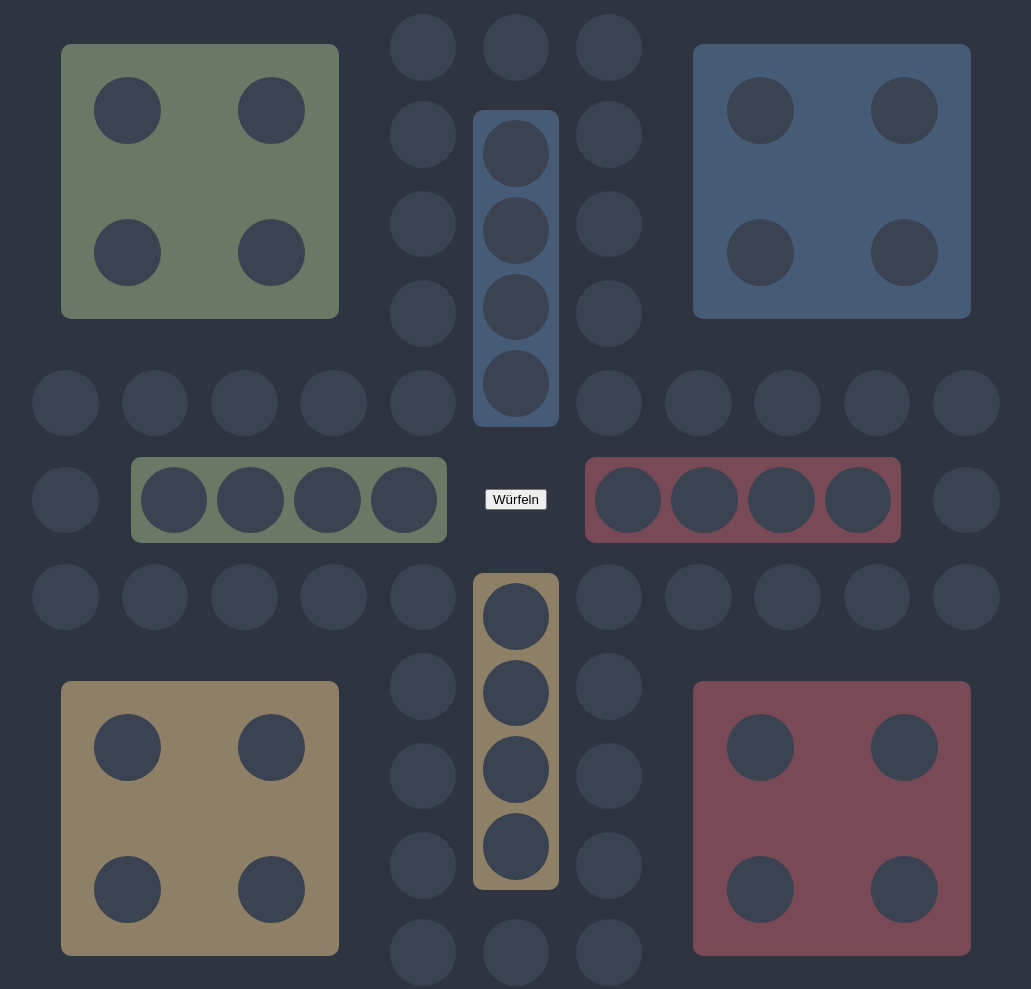
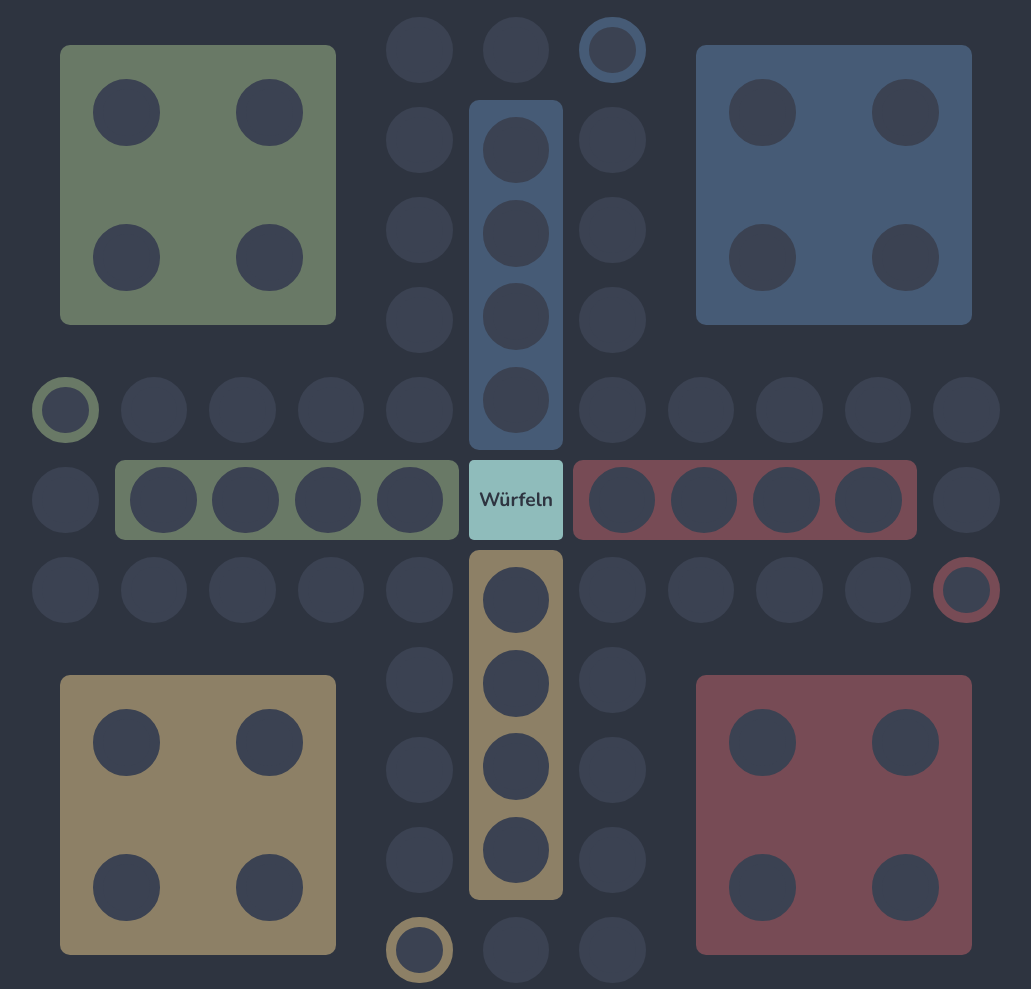
Before and after one commit to mikareich/mensch-aergere-dich-nicht, a website built with webpack: page src/index.html in a window 1280 px wide. Shown: the whole page, without its empty margins (124-1155 px from the left). Built offline with nearby package versions, Linux system fonts and the light colour scheme.

Commit message:
finsih design

```diff
--- a/src/index.html
+++ b/src/index.html
@@ -6,240 +6,96 @@
   </head>
   <body>
     <div class="playing-field">
-      <div class="base baseA">
-        <div class="field">
-          <div class="player-container"></div>
-        </div>
-        <div class="field">
-          <div class="player-container"></div>
-        </div>
-        <div class="field">
-          <div class="player-container"></div>
-        </div>
-        <div class="field">
-          <div class="player-container"></div>
-        </div>
+      <div class="base baseA playerA-dark">
+        <div class="field"></div>
+        <div class="field"></div>
+        <div class="field"></div>
+        <div class="field"></div>
       </div>
-      <div class="base baseB">
-        <div class="field">
-          <div class="player-container"></div>
-        </div>
-        <div class="field">
-          <div class="player-container"></div>
-        </div>
-        <div class="field">
-          <div class="player-container"></div>
-        </div>
-        <div class="field">
-          <div class="player-container"></div>
-        </div>
+      <div class="base baseB playerB-dark">
+        <div class="field"></div>
+        <div class="field"></div>
+        <div class="field"></div>
+        <div class="field"></div>
       </div>
-      <div class="base baseC">
-        <div class="field">
-          <div class="player-container"></div>
-        </div>
-        <div class="field">
-          <div class="player-container"></div>
-        </div>
-        <div class="field">
-          <div class="player-container"></div>
-        </div>
-        <div class="field">
-          <div class="player-container"></div>
-        </div>
+      <div class="base baseC playerC-dark">
+        <div class="field"></div>
+        <div class="field"></div>
+        <div class="field"></div>
+        <div class="field"></div>
       </div>
-      <div class="base baseD">
-        <div class="field">
-          <div class="player-container"></div>
-        </div>
-        <div class="field">
-          <div class="player-container"></div>
-        </div>
-        <div class="field">
-          <div class="player-container"></div>
-        </div>
-        <div class="field">
-          <div class="player-container"></div>
-        </div>
+      <div class="base baseD playerD-dark">
+        <div class="field"></div>
+        <div class="field"></div>
+        <div class="field"></div>
+        <div class="field"></div>
       </div>
-      <div class="destination destinationA">
-        <div class="field">
-          <div class="player-container"></div>
-        </div>
-        <div class="field">
-          <div class="player-container"></div>
-        </div>
-        <div class="field">
-          <div class="player-container"></div>
-        </div>
-        <div class="field">
-          <div class="player-container"></div>
-        </div>
+      <div class="destination column destinationA playerA-dark">
+        <div class="field"></div>
+        <div class="field"></div>
+        <div class="field"></div>
+        <div class="field"></div>
       </div>
-      <div class="destination destinationB">
-        <div class="field">
-          <div class="player-container"></div>
-        </div>
-        <div class="field">
-          <div class="player-container"></div>
-        </div>
-        <div class="field">
-          <div class="player-container"></div>
-        </div>
-        <div class="field">
-          <div class="player-container"></div>
-        </div>
+      <div class="destination destinationB playerB-dark">
+        <div class="field"></div>
+        <div class="field"></div>
+        <div class="field"></div>
+        <div class="field"></div>
       </div>
-      <div class="destination destinationC">
-        <div class="field">
-          <div class="player-container"></div>
-        </div>
-        <div class="field">
-          <div class="player-container"></div>
-        </div>
-        <div class="field">
-          <div class="player-container"></div>
-        </div>
-        <div class="field">
-          <div class="player-container"></div>
-        </div>
+      <div class="destination column destinationC playerC-dark">
+        <div class="field"></div>
+        <div class="field"></div>
+        <div class="field"></div>
+        <div class="field"></div>
       </div>
-      <div class="destination destinationD">
-        <div class="field">
-          <div class="player-container"></div>
-        </div>
-        <div class="field">
-          <div class="player-container"></div>
-        </div>
-        <div class="field">
-          <div class="player-container"></div>
-        </div>
-        <div class="field">
-          <div class="player-container"></div>
-        </div>
+      <div class="destination destinationD playerD-dark">
+        <div class="field"></div>
+        <div class="field"></div>
+        <div class="field"></div>
+        <div class="field"></div>
       </div>
       <button class="button">Würfeln</button>
 
-      <div class="field">
-        <div class="player-container"></div>
-      </div>
-      <div class="field">
-        <div class="player-container"></div>
-      </div>
-      <div class="field">
-        <div class="player-container"></div>
-      </div>
-      <div class="field">
-        <div class="player-container"></div>
-      </div>
-      <div class="field">
-        <div class="player-container"></div>
-      </div>
-      <div class="field">
-        <div class="player-container"></div>
-      </div>
-      <div class="field">
-        <div class="player-container"></div>
-      </div>
-      <div class="field">
-        <div class="player-container"></div>
-      </div>
-      <div class="field">
-        <div class="player-container"></div>
-      </div>
-      <div class="field">
-        <div class="player-container"></div>
-      </div>
-      <div class="field">
-        <div class="player-container"></div>
-      </div>
-      <div class="field">
-        <div class="player-container"></div>
-      </div>
-      <div class="field">
-        <div class="player-container"></div>
-      </div>
-      <div class="field">
-        <div class="player-container"></div>
-      </div>
-      <div class="field">
-        <div class="player-container"></div>
-      </div>
-      <div class="field">
-        <div class="player-container"></div>
-      </div>
-      <div class="field">
-        <div class="player-container"></div>
-      </div>
-      <div class="field">
-        <div class="player-container"></div>
-      </div>
-      <div class="field">
-        <div class="player-container"></div>
-      </div>
-      <div class="field">
-        <div class="player-container"></div>
-      </div>
-      <div class="field">
-        <div class="player-container"></div>
-      </div>
-      <div class="field">
-        <div class="player-container"></div>
-      </div>
-      <div class="field">
-        <div class="player-container"></div>
-      </div>
-      <div class="field">
-        <div class="player-container"></div>
-      </div>
-      <div class="field">
-        <div class="player-container"></div>
-      </div>
-      <div class="field">
-        <div class="player-container"></div>
-      </div>
-      <div class="field">
-        <div class="player-container"></div>
-      </div>
-      <div class="field">
-        <div class="player-container"></div>
-      </div>
-      <div class="field">
-        <div class="player-container"></div>
-      </div>
-      <div class="field">
-        <div class="player-container"></div>
-      </div>
-      <div class="field">
-        <div class="player-container"></div>
-      </div>
-      <div class="field">
-        <div class="player-container"></div>
-      </div>
-      <div class="field">
-        <div class="player-container"></div>
-      </div>
-      <div class="field">
-        <div class="player-container"></div>
-      </div>
-      <div class="field">
-        <div class="player-container"></div>
-      </div>
-      <div class="field">
-        <div class="player-container"></div>
-      </div>
-      <div class="field">
-        <div class="player-container"></div>
-      </div>
-      <div class="field">
-        <div class="player-container"></div>
-      </div>
-      <div class="field">
-        <div class="player-container"></div>
-      </div>
-      <div class="field">
-        <div class="player-container"></div>
-      </div>
+      <div class="field" id="38"></div>
+      <div class="field" id="39"></div>
+      <div class="field startA" id="0"></div>
+      <div class="field" id="37"></div>
+      <div class="field" id="1"></div>
+      <div class="field" id="36"></div>
+      <div class="field" id="2"></div>
+      <div class="field" id="35"></div>
+      <div class="field" id="3"></div>
+      <div class="field startD" id="30"></div>
+      <div class="field" id="31"></div>
+      <div class="field" id="32"></div>
+      <div class="field" id="33"></div>
+      <div class="field" id="34"></div>
+      <div class="field" id="4"></div>
+      <div class="field" id="5"></div>
+      <div class="field" id="6"></div>
+      <div class="field" id="7"></div>
+      <div class="field" id="8"></div>
+      <div class="field" id="29"></div>
+      <div class="field" id="9"></div>
+      <div class="field" id="28"></div>
+      <div class="field" id="27"></div>
+      <div class="field" id="26"></div>
+      <div class="field" id="25"></div>
+      <div class="field" id="24"></div>
+      <div class="field" id="14"></div>
+      <div class="field" id="13"></div>
+      <div class="field" id="12"></div>
+      <div class="field" id="11"></div>
+      <div class="field startB" id="10"></div>
+      <div class="field" id="23"></div>
+      <div class="field" id="15"></div>
+      <div class="field" id="22"></div>
+      <div class="field" id="16"></div>
+      <div class="field" id="21"></div>
+      <div class="field" id="17"></div>
+      <div class="field startC" id="20"></div>
+      <div class="field" id="19"></div>
+      <div class="field" id="18"></div>
     </div>
   </body>
 </html>
--- a/src/style.scss
+++ b/src/style.scss
@@ -1,3 +1,4 @@
+@import url('https://fonts.googleapis.com/css2?family=Nunito:wght@700&display=swap');
 @import './nord.scss';
 
 * {
@@ -8,6 +9,10 @@ $playerA: $nord10;
 $playerB: $nord11;
 $playerC: $nord13;
 $playerD: $nord14;
+$playerA-dark: #465b76;
+$playerB-dark: #774b55;
+$playerC-dark: #8d8066;
+$playerD-dark: #697966;
 html,
 body {
   height: 100vh;
@@ -15,6 +20,7 @@ body {
   display: grid;
   place-items: center;
   background-color: $nord0;
+  font-family: 'Nunito', sans-serif;
 }
 
 .playing-field {
@@ -53,52 +59,93 @@ body {
   }
   .baseA {
     grid-area: baseA;
-    background-color: transparentize($color: $playerA, $amount: 0.5);
   }
   .baseB {
     grid-area: baseB;
-    background-color: transparentize($color: $playerB, $amount: 0.5);
   }
   .baseC {
     grid-area: baseC;
-    background-color: transparentize($color: $playerC, $amount: 0.5);
   }
   .baseD {
     grid-area: baseD;
-    background-color: transparentize($color: $playerD, $amount: 0.5);
   }
   .destination {
     display: flex;
-    flex-wrap: wrap;
+    width: 100%;
+    height: 100%;
     align-items: center;
     justify-content: space-evenly;
-    gap: $gap;
-    padding: 10px;
     border-radius: 10px;
+    &.column {
+      flex-direction: column;
+    }
   }
   .destinationA {
     grid-area: destinationA;
-    background-color: transparentize($color: $playerA, $amount: 0.5);
   }
   .destinationB {
     grid-area: destinationB;
-    background-color: transparentize($color: $playerB, $amount: 0.5);
   }
   .destinationC {
     grid-area: destinationC;
-    background-color: transparentize($color: $playerC, $amount: 0.5);
   }
   .destinationD {
     grid-area: destinationD;
-    background-color: transparentize($color: $playerD, $amount: 0.5);
   }
   .field {
+    $field-size: $size / 15;
     background-color: $nord1;
     border-radius: 50%;
-    width: $size / 15;
-    height: $size / 15;
+    width: $field-size;
+    height: $field-size;
+    border: 10px solid $nord1;
+    &.startA {
+      border-color: $playerA-dark;
+    }
+    &.startB {
+      border-color: $playerB-dark;
+    }
+    &.startC {
+      border-color: $playerC-dark;
+    }
+    &.startD {
+      border-color: $playerD-dark;
+    }
   }
   .button {
     grid-area: button;
+    width: 100%;
+    height: 100%;
+    padding: 10px;
+    background-color: $nord7;
+    border: none;
+    color: $nord0;
+    font-size: larger;
+    font-family: unset;
+    border-radius: 5px;
   }
 }
+.playerA {
+  background-color: $playerA !important;
+}
+.playerB {
+  background-color: $playerB !important;
+}
+.playerC {
+  background-color: $playerC !important;
+}
+.playerD {
+  background-color: $playerD !important;
+}
+.playerA-dark {
+  background-color: $playerA-dark;
+}
+.playerB-dark {
+  background-color: $playerB-dark;
+}
+.playerC-dark {
+  background-color: $playerC-dark;
+}
+.playerD-dark {
+  background-color: $playerD-dark;
+}
```
